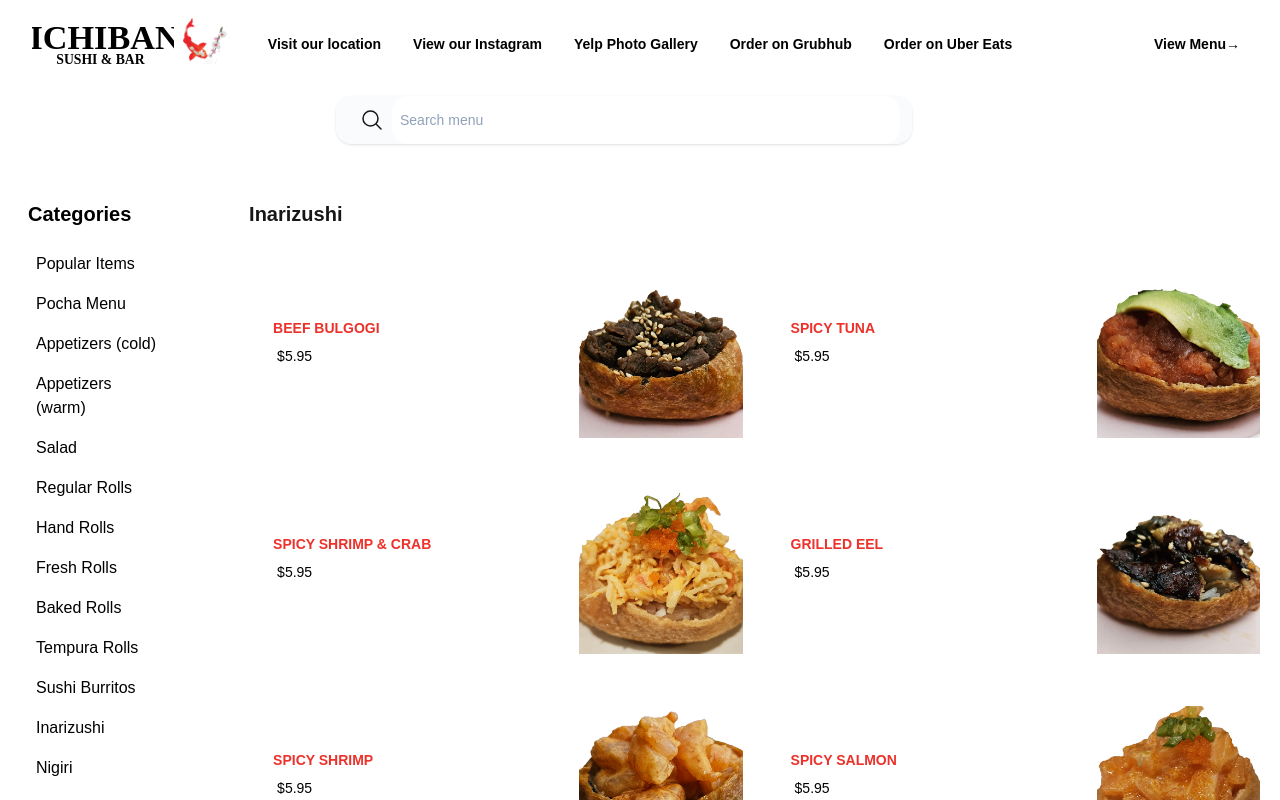
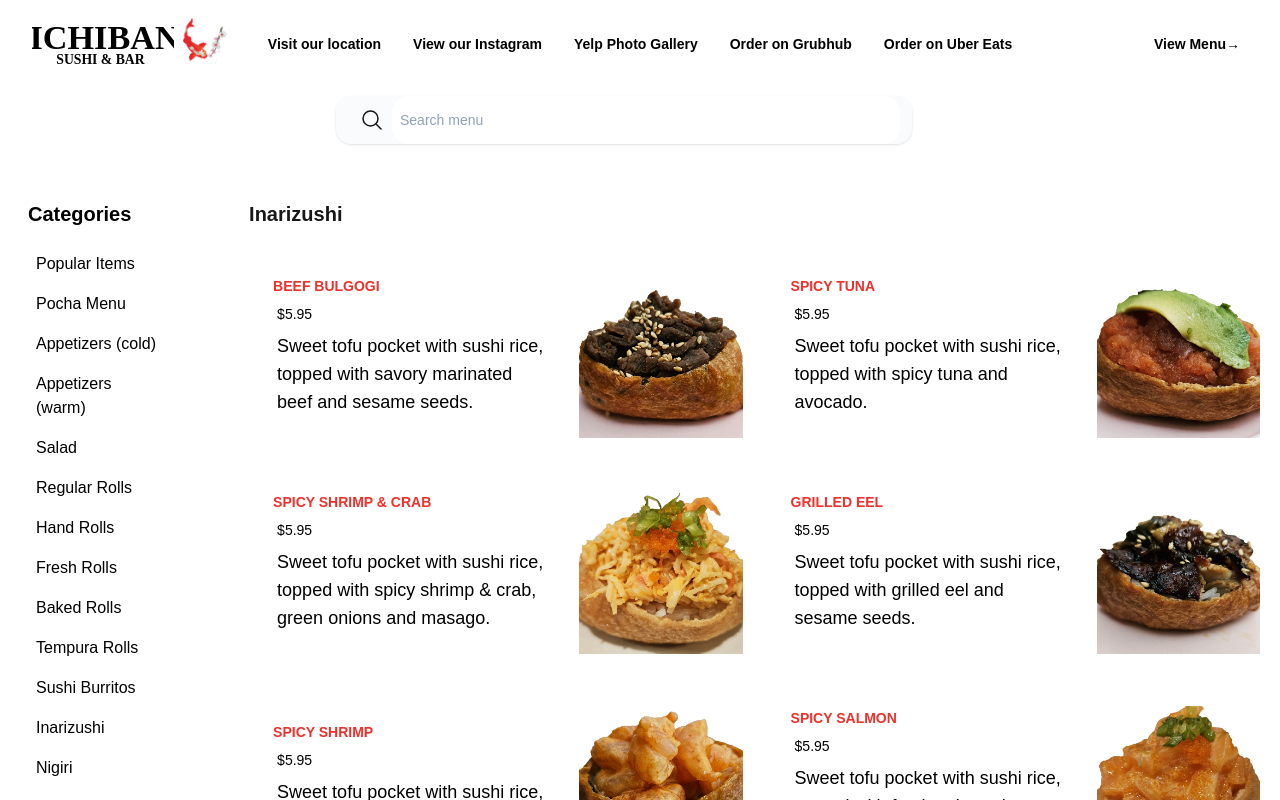
Before and after one commit to franklindesign/ichibansushi, a Next.js app: page /menu/inarizushi in a window 1280 px wide. Shown: the top 800 px of the page. Built offline with nearby package versions, Linux system fonts and the light colour scheme.

Commit message:
minor changes, added descriptions for inari items

```diff
--- a/app/components/welcome.tsx
+++ b/app/components/welcome.tsx
@@ -68,7 +68,7 @@ export default function Welcome({
   }, [photos, messages]);
 
   return (
-    <div className="z-0" role="welcomeBanner">
+    <div role="welcomeBanner">
       <div
         className="relative overflow-hidden bg-black transition-[background-image] duration-1000 ease-out"
         style={{
--- a/app/menu/inarizushi/page.tsx
+++ b/app/menu/inarizushi/page.tsx
@@ -1,12 +1,50 @@
 import Card from "@/app/components/card";
 
 const inari = [
-  { id: 1, name: "Beef Bulgogi", description: "", price: "5.95", image: "/static/items/inariSushi/bulgogi.jpg" },
-  { id: 2, name: "Spicy Tuna", description: "", price: "5.95", image: "/static/items/inariSushi/spicytuna.jpg" },
-  { id: 3, name: "Spicy Shrimp & Crab", description: "", price: "5.95", image: "/static/items/inariSushi/spicyshrimpcrab.jpg" },
-  { id: 4, name: "Grilled Eel", description: "", price: "5.95", image: "/static/items/inariSushi/grilledeel.jpg" },
-  { id: 5, name: "Spicy Shrimp", description: "", price: "5.95", image: "/static/items/inariSushi/spicyshrimp.jpg" },
-  { id: 6, name: "Spicy Salmon", description: "", price: "5.95", image: "/static/items/inariSushi/spicysalmon.jpg" },
+  {
+    id: 1,
+    name: "Beef Bulgogi",
+    description:
+      "Sweet tofu pocket with sushi rice, topped with savory marinated beef and sesame seeds.",
+    price: "5.95",
+    image: "/static/items/inariSushi/bulgogi.jpg",
+  },
+  {
+    id: 2,
+    name: "Spicy Tuna",
+    description: "Sweet tofu pocket with sushi rice, topped with spicy tuna and avocado.",
+    price: "5.95",
+    image: "/static/items/inariSushi/spicytuna.jpg",
+  },
+  {
+    id: 3,
+    name: "Spicy Shrimp & Crab",
+    description: "Sweet tofu pocket with sushi rice, topped with spicy shrimp & crab, green onions and masago.",
+    price: "5.95",
+    image: "/static/items/inariSushi/spicyshrimpcrab.jpg",
+  },
+  {
+    id: 4,
+    name: "Grilled Eel",
+    description: "Sweet tofu pocket with sushi rice, topped with grilled eel and sesame seeds.",
+    price: "5.95",
+    image: "/static/items/inariSushi/grilledeel.jpg",
+  },
+  {
+    id: 5,
+    name: "Spicy Shrimp",
+    description: "Sweet tofu pocket with sushi rice, topped with spicy shrimp.",
+    price: "5.95",
+    image: "/static/items/inariSushi/spicyshrimp.jpg",
+  },
+  {
+    id: 6,
+    name: "Spicy Salmon",
+    description:
+      "Sweet tofu pocket with sushi rice, topped with fresh spicy salmon, masago, and green onions.",
+    price: "5.95",
+    image: "/static/items/inariSushi/spicysalmon.jpg",
+  },
 ];
 
 export default function Inarizushi() {
```
Lines whose indentation alone changed are shown as unchanged.
